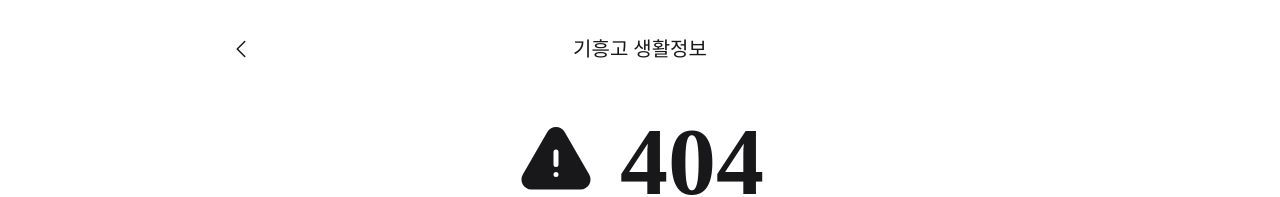
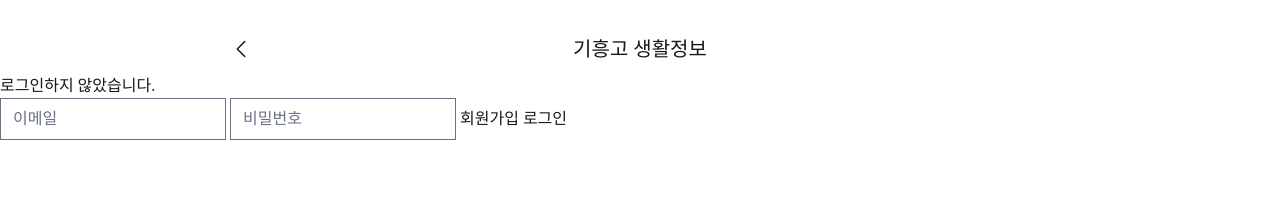
Before and after one commit to JKAhya/ghs_super_app, a SvelteKit app: page /service/auth/email in a window 1280 px wide. Before the commit this address had no page. Shown: the top 197 px of the page. Built offline with nearby package versions, Linux system fonts and the light colour scheme; no server answers; a web font is replaced by a local one.

Commit message:
계정 절반정도 성공

```diff
--- a/src/lib/firebase.ts
+++ b/src/lib/firebase.ts
@@ -1,5 +1,14 @@
 import { initializeApp } from 'firebase/app';
 import { getMessaging, isSupported, onMessage, type Messaging } from 'firebase/messaging';
+import {
+	getAuth,
+	GoogleAuthProvider,
+	signInWithPopup,
+	signInWithEmailAndPassword,
+	createUserWithEmailAndPassword,
+	signOut,
+	type User
+} from 'firebase/auth';
 
 export const firebaseApp = initializeApp({
 	apiKey: 'AIzaSyBWw_3cx3vbIpHlxgOVZOiljKG61qM_MeM',
@@ -16,3 +25,6 @@ export const messagingPromise: Promise<Messaging | null> = isSupported().then((s
 );
 
 export { onMessage };
+
+export const auth = getAuth(firebaseApp);
+export const googleProvider = new GoogleAuthProvider();
--- /dev/null
+++ b/src/lib/stores/user.ts
@@ -0,0 +1,4 @@
+import { writable } from 'svelte/store';
+import type { User } from 'firebase/auth';
+
+export const currentUser = writable<User | null>(null);
--- a/src/routes/+layout.svelte
+++ b/src/routes/+layout.svelte
@@ -2,7 +2,11 @@
 	import '../app.css';
 	import { onMount } from 'svelte';
 	let { children } = $props();
-	import { getMessaging } from 'firebase/messaging';
+	import { auth } from '$lib/firebase';
+	import { onAuthStateChanged, type User } from 'firebase/auth';
+	import { currentUser } from '$lib/stores/user';
+
+	let user = null;
 
 	import { page } from '$app/state';
 
@@ -17,6 +21,9 @@
 	let supported = true;
 
 	onMount(async () => {
+		onAuthStateChanged(auth, (user: User | null) => {
+			currentUser.set(user); // 로그인/로그아웃 상태를 전역 store에 반영
+		});
 		// PWA plugin handles registration. We just check for support
 		// and set up foreground message handling.
 		if (!('serviceWorker' in navigator)) {
@@ -74,6 +81,7 @@ ${body}`);
 			});
 
 			console.log('FCM token:', fcmToken);
+
 			// TODO: Send this token to your backend to store it
 			// await fetch('/api/push/register', { method:'POST', body: JSON.stringify({ token: fcmToken }) })
 			alert('푸시 알림이 활성화되었습니다.');
@@ -120,6 +128,12 @@ ${body}`);
 
 			<div class="absolute left-1/2 -translate-x-1/2 text-center text-xl">기흥고 생활정보</div>
 		</div>
+	{/if}
+
+	{#if user}
+		<p>환영합니다, {$currentUser.displayName || $currentUser.email}님!</p>
+	{:else}
+		<p>로그인하지 않았습니다.</p>
 	{/if}
 
 	<div class="w-full">
--- a/src/routes/service/auth/+page.svelte
+++ /dev/null
@@ -1 +0,0 @@
-난몰라난몰라천번만번 말해줘도 몰라몰라
--- /dev/null
+++ b/src/routes/service/auth/email/+page.svelte
@@ -0,0 +1,32 @@
+<script lang="ts">
+	import { auth } from '$lib/firebase';
+	import { createUserWithEmailAndPassword, signInWithEmailAndPassword } from 'firebase/auth';
+
+	let email = '';
+	let password = '';
+	let errorMsg = '';
+
+	const signup = async () => {
+		try {
+			const userCredential = await createUserWithEmailAndPassword(auth, email, password);
+			alert(`회원가입 성공: ${userCredential.user.email}`);
+		} catch (err: any) {
+			errorMsg = err.message;
+		}
+	};
+
+	const login = async () => {
+		try {
+			const userCredential = await signInWithEmailAndPassword(auth, email, password);
+			alert(`로그인 성공: ${userCredential.user.email}`);
+		} catch (err: any) {
+			errorMsg = err.message;
+		}
+	};
+</script>
+
+<input type="email" bind:value={email} placeholder="이메일" />
+<input type="password" bind:value={password} placeholder="비밀번호" />
+<button on:click={signup}>회원가입</button>
+<button on:click={login}>로그인</button>
+<p style="color:red">{errorMsg}</p>
--- /dev/null
+++ b/src/routes/service/auth/google/+page.svelte
@@ -0,0 +1,21 @@
+<script lang="ts">
+	import { auth, googleProvider } from '$lib/firebase';
+	import { signInWithPopup } from 'firebase/auth';
+	import type { User } from 'firebase/auth';
+	import { currentUser } from '$lib/stores/user';
+
+	let errorMsg = '';
+
+	const loginWithGoogle = async () => {
+		try {
+			const result = await signInWithPopup(auth, googleProvider);
+			currentUser.set(result.user); // store에 저장
+			alert(`환영합니다, ${result.user.displayName}`);
+		} catch (err: any) {
+			errorMsg = err.message;
+		}
+	};
+</script>
+
+<button on:click={loginWithGoogle}>Google로 로그인</button>
+<p style="color:red">{errorMsg}</p>
--- a/vite.config.js
+++ b/vite.config.js
@@ -24,7 +24,6 @@ export default defineConfig({
 				short_name: '기흥고 생활정보 모아보기',
 				start_url: '/home',
 				display: 'standalone',
-				background_color: '#e2e5e9',
 				theme_color: '#0069a8',
 				icons: [
 					{
```
